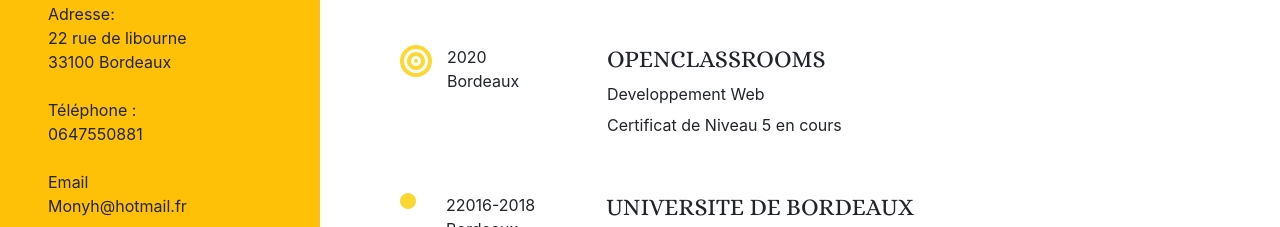
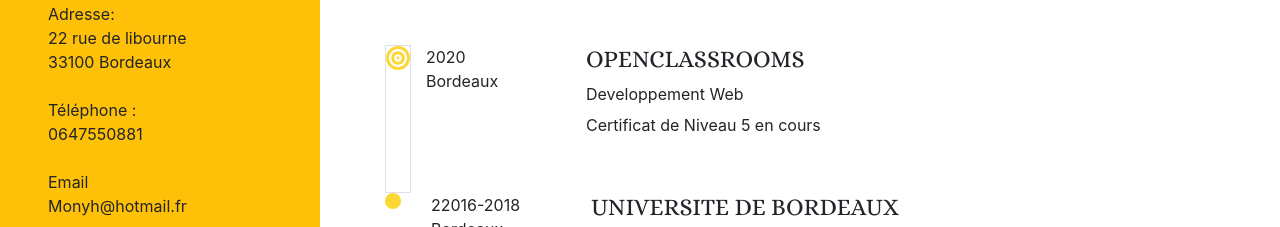
Before and after one commit to habbyzouz/bootCV, a plain HTML site: page index.html in a window 1280 px wide. Shown: the part 397-624 px from the top of the page. Drawn offline with nearby package versions, Linux system fonts and the light colour scheme.

Commit message:
modification allignement

```diff
--- a/index.html
+++ b/index.html
@@ -64,7 +64,7 @@
                 </h2>
                 <div class="row">
                     <!--un bloc de formation 1-->
-                    <i class="offset-md-1 fas fa-bullseye "></i>
+                    <i class="offset-md-1 fas fa-bullseye border "></i>
                     <p class="col-2 pb-5">2020 <br> Bordeaux</p>
                     <article class="col-md-8 col-12 ">
                         <h3 class="ecole">OPENCLASSROOMS</h3>
--- a/style.css
+++ b/style.css
@@ -20,7 +20,7 @@
       }
 
       .fa-bullseye {
-          font-size: xx-large;
+          font-size: x-large;
           color: #FDD835;
       }
 
@@ -48,6 +48,10 @@
 
       .fa-thumbs-up {
           color: #FDD835;
+      }
+
+      .offset-md-1 {
+          margin-left: 65px;
       }
       /*entete*/
 
```
